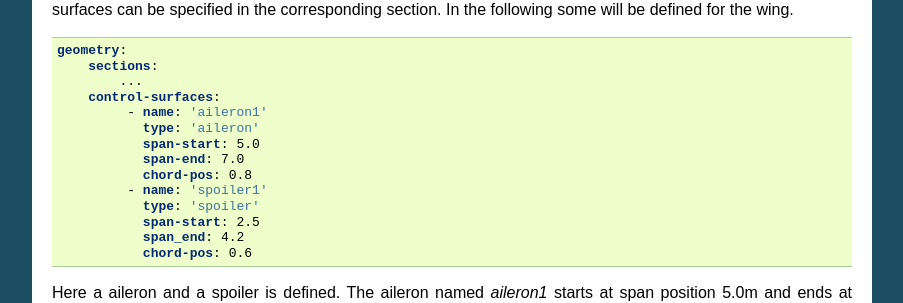
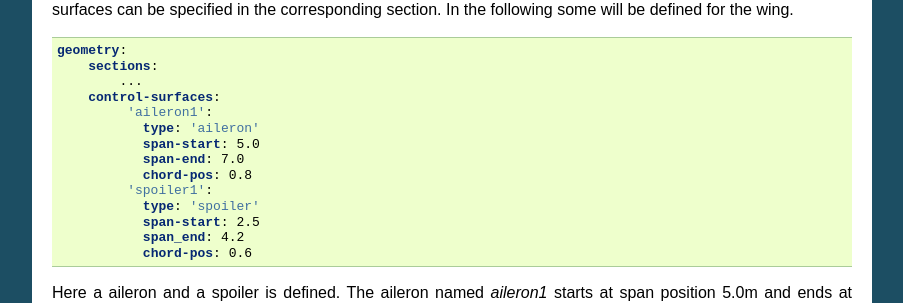
Before and after one commit to akafliegdarmstadt/wingstructure, a Sphinx documentation site: the page built from docs/usage/inputdata.rst, in a window 1280 px wide and 900 px high, scrolled down 1473 px. Shown: the part 155-458 px from the top of the window, without its empty margins (198-1101 px from the left). Built offline with Sphinx 7.4.7, drawn with Linux system fonts in a browser that asks for light colours; some of the changed lines change nothing that is shown.

Commit message:
update documentation

```diff
--- a/docs/usage/inputdata.rst
+++ b/docs/usage/inputdata.rst
@@ -130,12 +130,12 @@ In the following some will be defined for the wing.
        sections:
            ...
        control-surfaces:
-            - name: 'aileron1'
+            'aileron1':
               type: 'aileron'
               span-start: 5.0
               span-end: 7.0
               chord-pos: 0.8
-            - name: 'spoiler1'
+            'spoiler1':
               type: 'spoiler'
               span-start: 2.5
               span_end: 4.2
```
